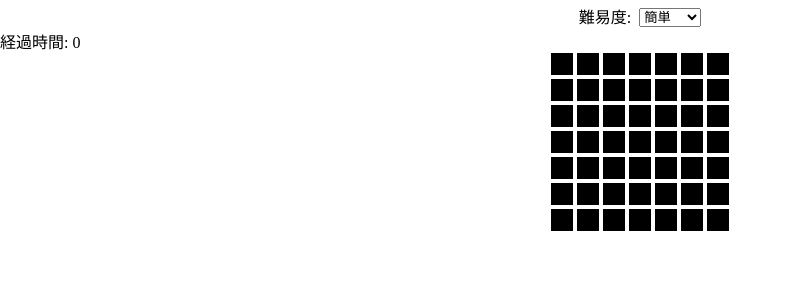
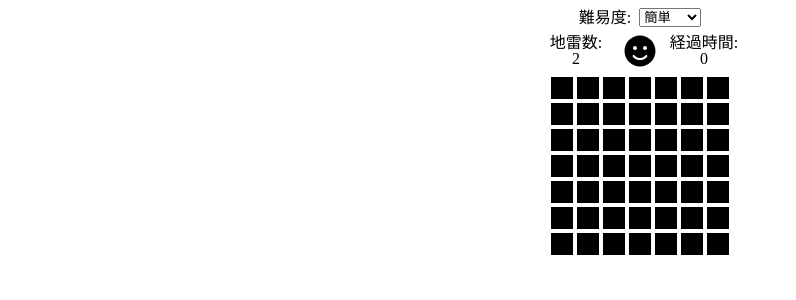
Before and after one commit to tissueMO/vuejs-tutorial, a Vue app in the folder mine-sweeper/: page / in a window 1280 px wide. Shown: the top 300 px of the page, without its empty margins (0-796 px from the left). Built offline with nearby package versions, Linux system fonts and the light colour scheme; the HTML template or start-up script is replaced by a standard one.

Commit message:
「顔」を追加、ゲーム親側からゲームリセットできるようにした

```diff
--- a/mine-sweeper/src/components/Panel.vue
+++ b/mine-sweeper/src/components/Panel.vue
@@ -28,6 +28,7 @@
 </template>
 
 <style lang="scss">
+#panel {
   .row {
     display: flex;
     justify-content: center;
@@ -55,11 +56,13 @@
       font-size: 2rem;
     }
   }
+}
 </style>
 
 <script>
 import Tile from './Tile'
 import shuffle from 'shuffle-array'
+import eventBus from '../eventbus'
 
 const OFFSET_MATRIX = [
   [[-1, -1], [0, -1], [1, -1]],
@@ -102,6 +105,9 @@ export default {
   },
   created: function () {
     this.init()
+
+    const that = this
+    eventBus.$on('init', () => that.init())
   },
   watch: {
     sizeWidth () {
@@ -278,7 +284,7 @@ export default {
       if (this.tiles[row][col].hasMine) {
         // ゲームオーバー
         this.isGameOver = true
-        this.$emit('end')
+        this.$emit('end', false)
         this.openMinesAll()
       }
       if (this.tiles[row][col].number === 0) {
@@ -305,7 +311,7 @@ export default {
       if (this.safeCountOfRemaining === 0 && !this.isCleared) {
         // ゲームクリア
         this.isCleared = true
-        this.$emit('end')
+        this.$emit('end', true)
 
         // 残った地雷マスにすべてフラグを立てる
         const that = this
--- a/mine-sweeper/src/components/Tile.vue
+++ b/mine-sweeper/src/components/Tile.vue
@@ -30,7 +30,6 @@
 .tile {
   position: relative;
   user-select: none;
-}
 
   .fa {
     position: absolute;
@@ -82,6 +81,7 @@ input[type="checkbox"] {
               font-size: 1rem;
               margin: 0 0.37rem;
               line-height: 1.25rem;
+            }
           }
         }
       }
--- /dev/null
+++ b/mine-sweeper/src/eventbus.js
@@ -0,0 +1,5 @@
+import Vue from 'vue'
+
+const eventBus = new Vue()
+
+export default eventBus
--- a/mine-sweeper/src/views/Game.vue
+++ b/mine-sweeper/src/views/Game.vue
@@ -2,21 +2,31 @@
   <div id="game">
     <div class="form-group">
       <label for="level">難易度: </label>
-      <select id="level" v-model="selectedLevel">
+      <select id="level" v-model="selectedLevelName">
         <option
           v-for="(level, name) in levels"
           :key="level.difficulity">{{ name }}</option>
       </select>
     </div>
+    <div class="form-group">
       <p>
-      経過時間: {{ timeSecondsCount }}
+        地雷数:<br>{{ selectedLevel.mineCount }}
       </p>
+      <font-awesome-icon
+        class="fa fa-face"
+        size="2x"
+        :icon="emotion"
+        @click="init" />
+      <p>
+        経過時間:<br>{{ timeSecondsCount }}
+      </p>
+    </div>
 
     <Panel
-      :timeSecondsLimit="levels[selectedLevel].timeSecondsLimit"
-      :sizeWidth="levels[selectedLevel].sizeWidth"
-      :sizeHeight="levels[selectedLevel].sizeHeight"
-      :mineCount="levels[selectedLevel].mineCount"
+      :timeSecondsLimit="selectedLevel.timeSecondsLimit"
+      :sizeWidth="selectedLevel.sizeWidth"
+      :sizeHeight="selectedLevel.sizeHeight"
+      :mineCount="selectedLevel.mineCount"
       @start="start"
       @end="end"
       @reset="reset" />
@@ -24,6 +34,7 @@
 </template>
 
 <style lang="scss">
+#game {
   .form-group {
     display: flex;
     justify-content: center;
@@ -33,11 +44,22 @@
     label {
       margin-right: 0.5rem;
     }
+
+    p {
+      width: 5rem;
+      text-align: center;
+    }
+
+    .fa-face {
+      margin: 0 0.5rem;
+    }
+  }
 }
 </style>
 
 <script>
 import Panel from '../components/Panel'
+import eventBus from '../eventbus'
 
 export default {
   name: 'Game',
@@ -64,27 +86,42 @@ export default {
           mineCount: 100,
         },
       },
-      selectedLevel: '',
+      selectedLevelName: '',
       timeSecondsCount: 0,
       timer: null,
+      emotion: 'smile',
     }
   },
+  computed: {
+    selectedLevel () {
+      return !this.selectedLevelName ? null : this.levels[this.selectedLevelName]
+    },
+  },
   created () {
-    this.selectedLevel = Object.keys(this.levels)[0]
+    this.selectedLevelName = Object.keys(this.levels)[0]
   },
   methods: {
     start () {
       console.log('START')
       this.timeSecondsCount = 0
       const that = this
-      this.timer = setInterval(() => that.timeSecondsCount++, 1000)
+      this.timer = setInterval(
+        () => that.timeSecondsCount = Math.min(that.timeSecondsCount + 1, 999),
+        1000
+      )
     },
-    end () {
+    end (cleared) {
       console.log('END')
+      this.emotion = cleared ? 'laugh-beam' : 'dizzy'
       clearInterval(this.timer)
     },
     reset () {
+      this.emotion = 'smile'
       this.timeSecondsCount = 0
+      clearInterval(this.timer)
+    },
+    init () {
+      eventBus.$emit('init')
     },
   },
 }
```
Lines whose indentation alone changed are shown as unchanged.
